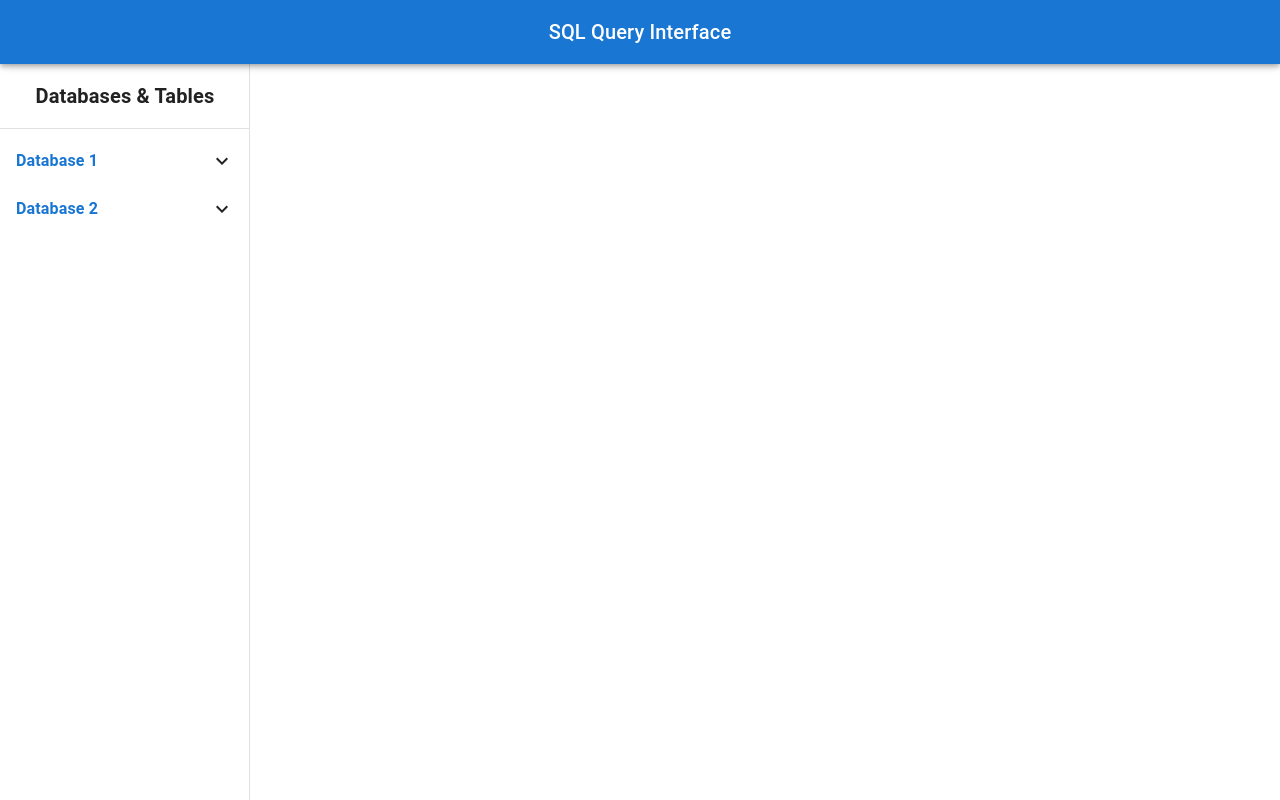
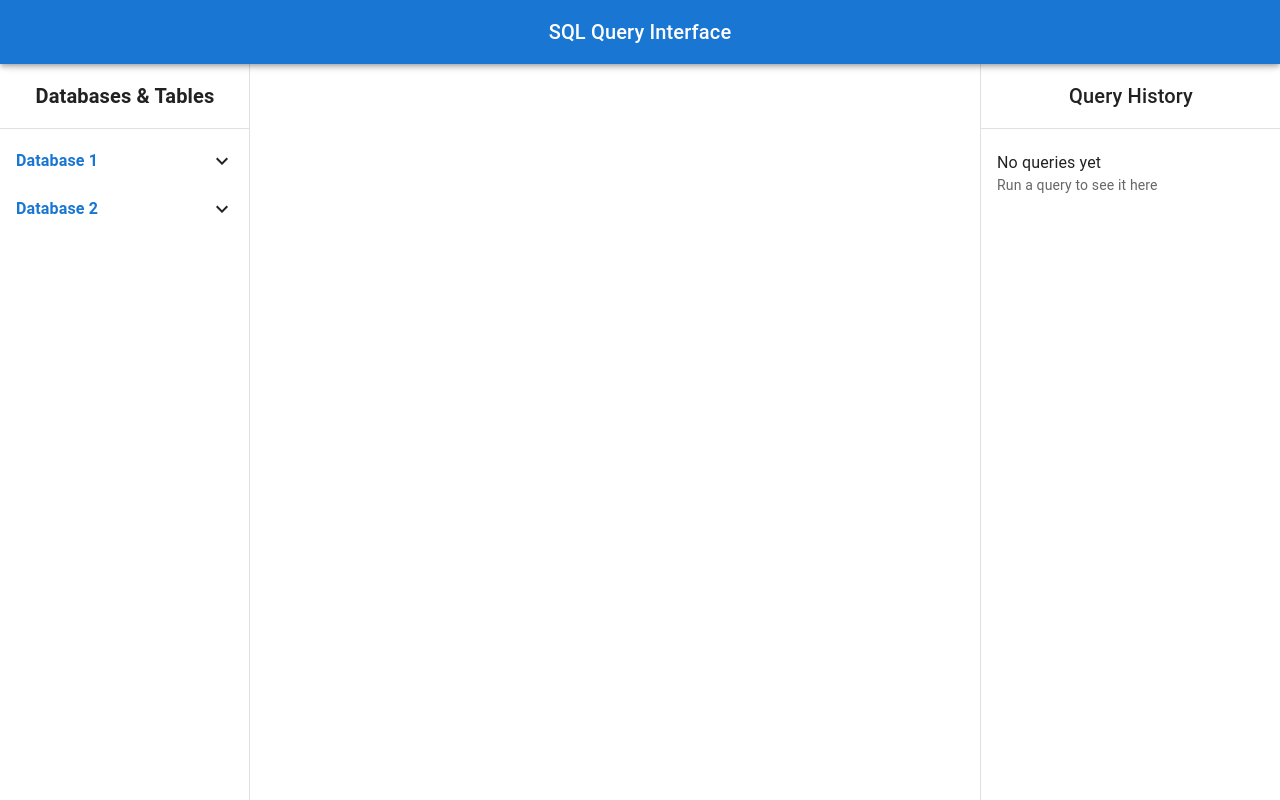
Before and after one commit to RushikeshGaikwad78/QueryXplorer, a React (Vite) app: page / in a window 1280 px wide. Built offline with nearby package versions, Linux system fonts and the light colour scheme.

Commit message:
implemented right drawer for displaying query history

```diff
--- a/src/App.tsx
+++ b/src/App.tsx
@@ -9,6 +9,7 @@ import {
 import { QueryState} from './types'
 import { mockDatabases } from './data/mockdata'
 import LeftDrawer from './components/LeftDrawer'
+import RightDrawer from './components/RightDrawer'
 
 function App() {
   const prefersDarkMode = useMediaQuery('(prefers-color-scheme: dark)')
@@ -24,6 +25,8 @@ function App() {
     theme: prefersDarkMode ? 'dark' : 'light',
     queryHistory: []
   })
+  const [openDialog, setOpenDialog] = useState(false);
+  const [selectedQueryResult, setSelectedQueryResult] = useState<{ headers: string[]; rows: string[][] } | null>(null);
 
   const toggleDatabase = useCallback((dbName: string) => {
     setState(prev => ({
@@ -62,6 +65,38 @@ function App() {
       />
     </Suspense>
   ), [state.databases, state.expandedDB, state.expandedTables, toggleDatabase, toggleTable]);
+
+  const handleQueryClick = (query: string) => {
+    // Dummy query result for testing
+    const dummyResult = {
+      headers: ["Column1", "Column2", "Column3"],
+      rows: [
+        ["Row1-Col1", "Row1-Col2", "Row1-Col3"],
+        ["Row2-Col1", "Row2-Col2", "Row2-Col3"],
+      ],
+    };
+
+    setSelectedQueryResult(dummyResult);
+    setOpenDialog(true);
+  };
+
+  const handleCloseDialog = () => {
+    setOpenDialog(false);
+    setSelectedQueryResult(null);
+  };
+
+  const rightDrawerContent = useMemo(() => (
+    <Suspense fallback={<Box sx={{ p: 2 }}>Loading...</Box>}>
+      <RightDrawer
+        queryHistory={state.queryHistory}
+        onQueryClick={handleQueryClick}
+        openDialog={openDialog}
+        onCloseDialog={handleCloseDialog}
+        selectedQueryResult={selectedQueryResult}
+      />
+    </Suspense>
+  ), [state.queryHistory, handleQueryClick, openDialog, selectedQueryResult]);
+
 
   return (
     <>
@@ -129,7 +164,44 @@ function App() {
         {/* main content */}
 
         {/* Right Drawer */}
-
+        <Drawer
+          variant="temporary"
+          anchor="right"
+          open={mobileRightOpen}
+          onClose={() => setMobileRightOpen(false)}
+          ModalProps={{ keepMounted: true }}
+          sx={{
+            display: { xs: 'block', md: 'none' },
+            '& .MuiDrawer-paper': {
+              width: drawerWidth.right,
+              boxSizing: 'border-box',
+            },
+          }}
+        >
+          {rightDrawerContent}
+        </Drawer>
+        <Drawer
+          variant="permanent"
+          anchor="right"
+          sx={{
+            width: drawerWidth.right,
+            flexShrink: 0,
+            display: { xs: 'none', md: 'block' },
+            '& .MuiDrawer-paper': {
+              width: drawerWidth.right,
+              boxSizing: 'border-box',
+              top: '64px',
+              height: 'calc(100% - 64px)',
+              position: 'fixed',
+              right: 0,
+              border: 'none',
+              borderLeft: '1px solid',
+              borderColor: 'divider'
+            },
+          }}
+        >
+          {rightDrawerContent}
+        </Drawer>
 
     </>
   )
--- /dev/null
+++ b/src/components/QueryResultDialog.tsx
@@ -0,0 +1,70 @@
+import React from 'react';
+import {
+  Dialog,
+  DialogTitle,
+  DialogContent,
+  DialogActions,
+  Button,
+  Table,
+  TableBody,
+  TableCell,
+  TableContainer,
+  TableHead,
+  TableRow,
+  Paper
+} from '@mui/material';
+
+interface QueryResultDialogProps {
+  open: boolean;
+  onClose: () => void;
+  queryResult: { headers: string[]; rows: string[][] } | null;
+}
+
+const QueryResultDialog: React.FC<QueryResultDialogProps> = ({ open, onClose, queryResult }) => {
+  return (
+    <Dialog
+      open={open}
+      onClose={onClose}
+      maxWidth="md"
+      fullWidth
+      sx={{ "& .MuiDialog-paper": { width: "90%", maxWidth: "600px" } }}
+    >
+      <DialogTitle>Query Result</DialogTitle>
+      <DialogContent>
+        {queryResult ? (
+          <TableContainer component={Paper} sx={{ maxHeight: "60vh", overflow: "auto" }}>
+            <Table>
+              <TableHead>
+                <TableRow>
+                  {queryResult.headers.map((header, index) => (
+                    <TableCell key={index} sx={{ fontWeight: "bold" }}>
+                      {header}
+                    </TableCell>
+                  ))}
+                </TableRow>
+              </TableHead>
+              <TableBody>
+                {queryResult.rows.map((row, rowIndex) => (
+                  <TableRow key={rowIndex}>
+                    {row.map((cell, cellIndex) => (
+                      <TableCell key={cellIndex}>{cell}</TableCell>
+                    ))}
+                  </TableRow>
+                ))}
+              </TableBody>
+            </Table>
+          </TableContainer>
+        ) : (
+          <p>No Data Available</p>
+        )}
+      </DialogContent>
+      <DialogActions>
+        <Button onClick={onClose} color="primary">
+          Close
+        </Button>
+      </DialogActions>
+    </Dialog>
+  );
+};
+
+export default QueryResultDialog;
--- /dev/null
+++ b/src/components/RightDrawer.tsx
@@ -0,0 +1,91 @@
+import React, { Suspense } from 'react';
+import {
+  Box,
+  Typography,
+  List,
+  ListItem,
+  ListItemText,
+  Divider
+} from '@mui/material';
+import { QueryHistoryItem } from '../types';
+
+interface RightDrawerProps {
+  queryHistory: QueryHistoryItem[];
+  onQueryClick: (query: string) => void;
+  openDialog: boolean;
+  onCloseDialog: () => void;
+  selectedQueryResult: { headers: string[]; rows: string[][] } | null;
+}
+
+const RightDrawer: React.FC<RightDrawerProps> = ({
+  queryHistory,
+  onQueryClick,
+  openDialog,
+  onCloseDialog,
+  selectedQueryResult
+}) => {
+  // Lazy load the dialog component
+  const QueryResultDialog = React.lazy(() => import('./QueryResultDialog'));
+
+  return (
+    <Box sx={{ width: 300 }}>
+      <Typography variant="h6" sx={{ p: 2 }}>Query History</Typography>
+      <Divider />
+      <List sx={{ maxHeight: 'calc(100vh - 200px)', overflow: 'auto' }}>
+        {queryHistory.length === 0 ? (
+          <ListItem>
+            <ListItemText
+              primary="No queries yet"
+              secondary="Run a query to see it here"
+            />
+          </ListItem>
+        ) : (
+          queryHistory.map((item) => (
+            <ListItem
+              key={item.id}
+              component="div"
+              onClick={() => onQueryClick(item.query)}
+              sx={{
+                cursor: 'pointer',
+                '&:hover': { backgroundColor: 'action.hover' },
+                borderBottom: '1px solid',
+                borderColor: 'divider',
+                py: 1
+              }}
+            >
+              <ListItemText
+                primary={item.query}
+                secondary={
+                  <>
+                    <Typography variant="body2" sx={{ fontSize: '0.75rem', color: 'text.secondary' }}>
+                      Database: MyDatabase
+                    </Typography>
+                    <Typography variant="body2" sx={{ fontSize: '0.75rem', color: 'text.secondary' }}>
+                      {item.timestamp}
+                    </Typography>
+                  </>
+                }
+                primaryTypographyProps={{
+                  noWrap: true,
+                  sx: { fontSize: '0.875rem', fontFamily: 'monospace' }
+                }}
+              />
+            </ListItem>
+          ))
+        )}
+      </List>
+
+      <Suspense fallback={<div>Loading...</div>}>
+        {openDialog && (
+          <QueryResultDialog
+            open={openDialog}
+            onClose={onCloseDialog}
+            queryResult={selectedQueryResult}
+          />
+        )}
+      </Suspense>
+    </Box>
+  );
+};
+
+export default RightDrawer;
```
